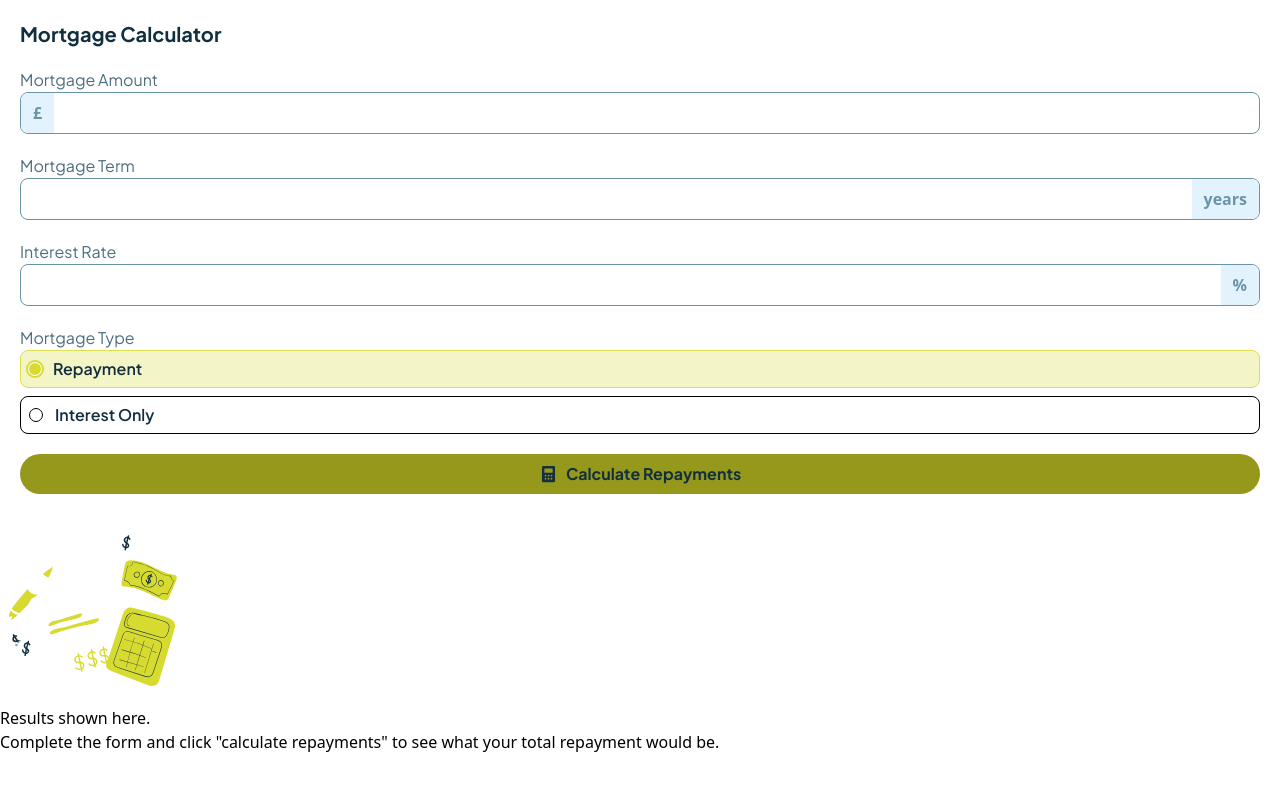
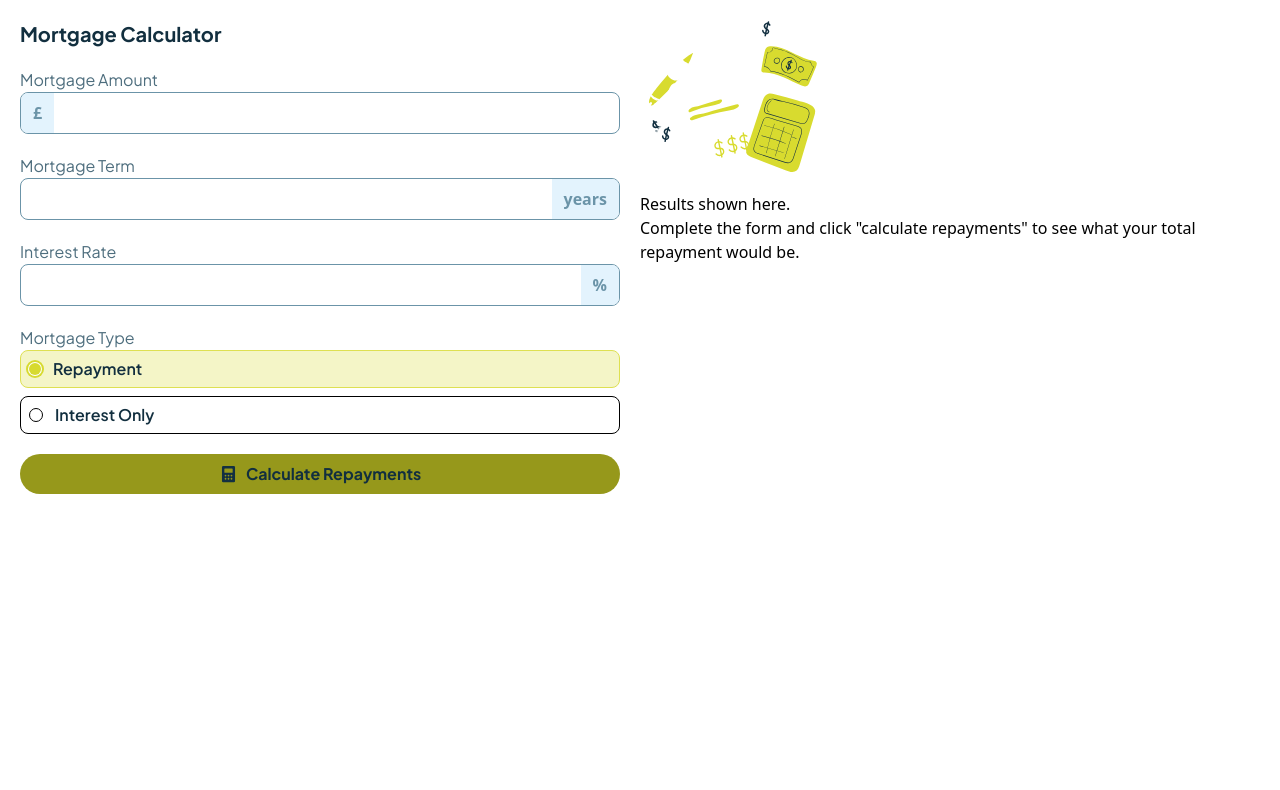
Before and after one commit to Alejo2304/mortage-repayment-calculator, a React (Vite) app: page / in a window 1280 px wide. Shown: the top 790 px of the page. Built offline with nearby package versions, Linux system fonts and the light colour scheme.

Commit message:
Added div to separate Form and Result, added flex style to the parent div

```diff
--- a/src/components/MortgageCalculator.tsx
+++ b/src/components/MortgageCalculator.tsx
@@ -54,9 +54,13 @@ export default function MortgageCalculator(): React.ReactElement{
     }, [results]);
 
     return(
-        <div>
-            <Form formData={formData} setFormData={setFormData} handleSubmit={calculateResults}/>
-            <Result formData={formData} calculationData={results}/>
+        <div className="flex flex-col md:flex-row">
+            <div className="flex-2/3 md:flex-1/2">
+                <Form formData={formData} setFormData={setFormData} handleSubmit={calculateResults}/>
+            </div>
+            <div className="flex-1/3 md:flex-1/2">
+                <Result formData={formData} calculationData={results}/>
+            </div>
         </div>
     );
 }
```
